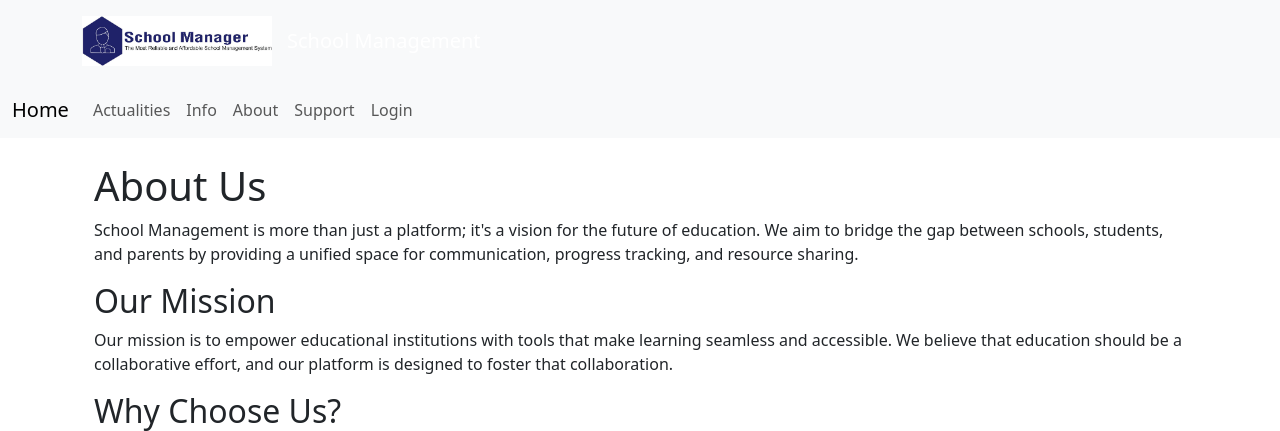
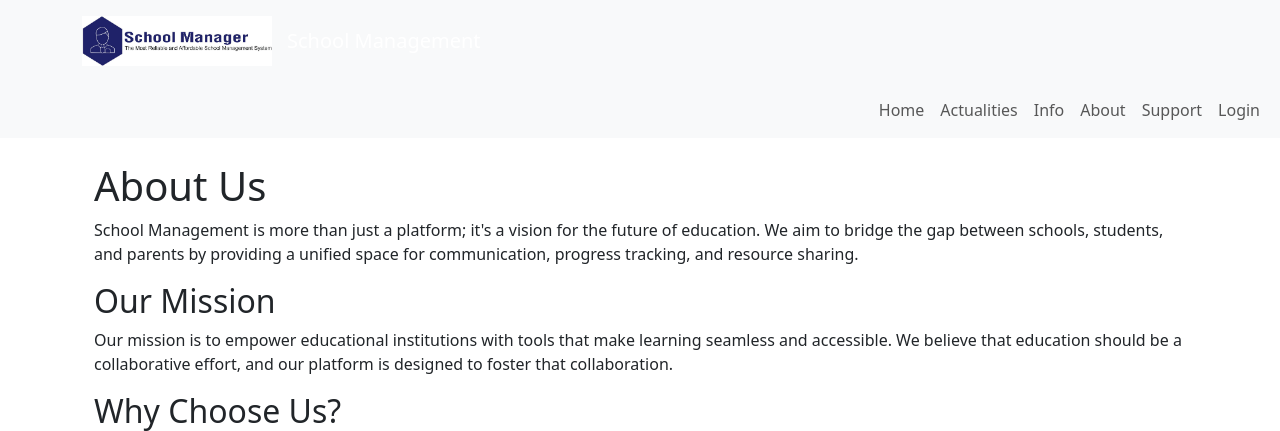
Before and after one commit to anty1444/school_management, a Flask app: page /about in a window 1280 px wide. Shown: the top 431 px of the page. Run offline with Flask 3, Linux system fonts and the light colour scheme.

Commit message:
Update layout.html

```diff
--- a/templates/layout.html
+++ b/templates/layout.html
@@ -8,20 +8,27 @@
     <link href="https://cdn.jsdelivr.net/npm/bootstrap@5.3.0/dist/css/bootstrap.min.css" rel="stylesheet">
 </head>
 <body>
+    <!-- Header -->
     <header class="bg-light py-3">
-        <div class="container d-flex align-items-center">
-            <img src="{{ url_for('static', filename='images/logo.png') }}" alt="Logo" style="height: 50px; margin-right: 15px;">
-            <h1 class="h5 m-0">School Management</h1>
+        <div class="container d-flex align-items-center justify-content-between">
+            <div class="d-flex align-items-center">
+                <img src="{{ url_for('static', filename='images/logo.png') }}" alt="Logo" style="height: 50px; margin-right: 15px;">
+                <h1 class="h5 m-0">School Management</h1>
+            </div>
+            <button class="navbar-toggler d-lg-none" type="button" data-bs-toggle="collapse" data-bs-target="#navbarNav" aria-controls="navbarNav" aria-expanded="false" aria-label="Toggle navigation">
+                <span class="navbar-toggler-icon"></span>
+            </button>
         </div>
     </header>
+
+    <!-- Navigation -->
     <nav class="navbar navbar-expand-lg navbar-light bg-light">
         <div class="container-fluid">
-            <a class="navbar-brand" href="/">Home</a>
-            <button class="navbar-toggler" type="button" data-bs-toggle="collapse" data-bs-target="#navbarNav" aria-controls="navbarNav" aria-expanded="false" aria-label="Toggle navigation">
-                <span class="navbar-toggler-icon"></span>
-            </button>
             <div class="collapse navbar-collapse" id="navbarNav">
-                <ul class="navbar-nav">
+                <ul class="navbar-nav ms-auto">
+                    <li class="nav-item">
+                        <a class="nav-link" href="/">Home</a>
+                    </li>
                     <li class="nav-item">
                         <a class="nav-link" href="/actualities">Actualities</a>
                     </li>
@@ -41,9 +48,13 @@
             </div>
         </div>
     </nav>
+
+    <!-- Main Content -->
     <main class="container mt-4">
         {% block content %}{% endblock %}
     </main>
+
+    <!-- Footer -->
     <footer class="text-center mt-4">
         <p>&copy; 2024 School Management. All rights reserved.</p>
     </footer>
```
